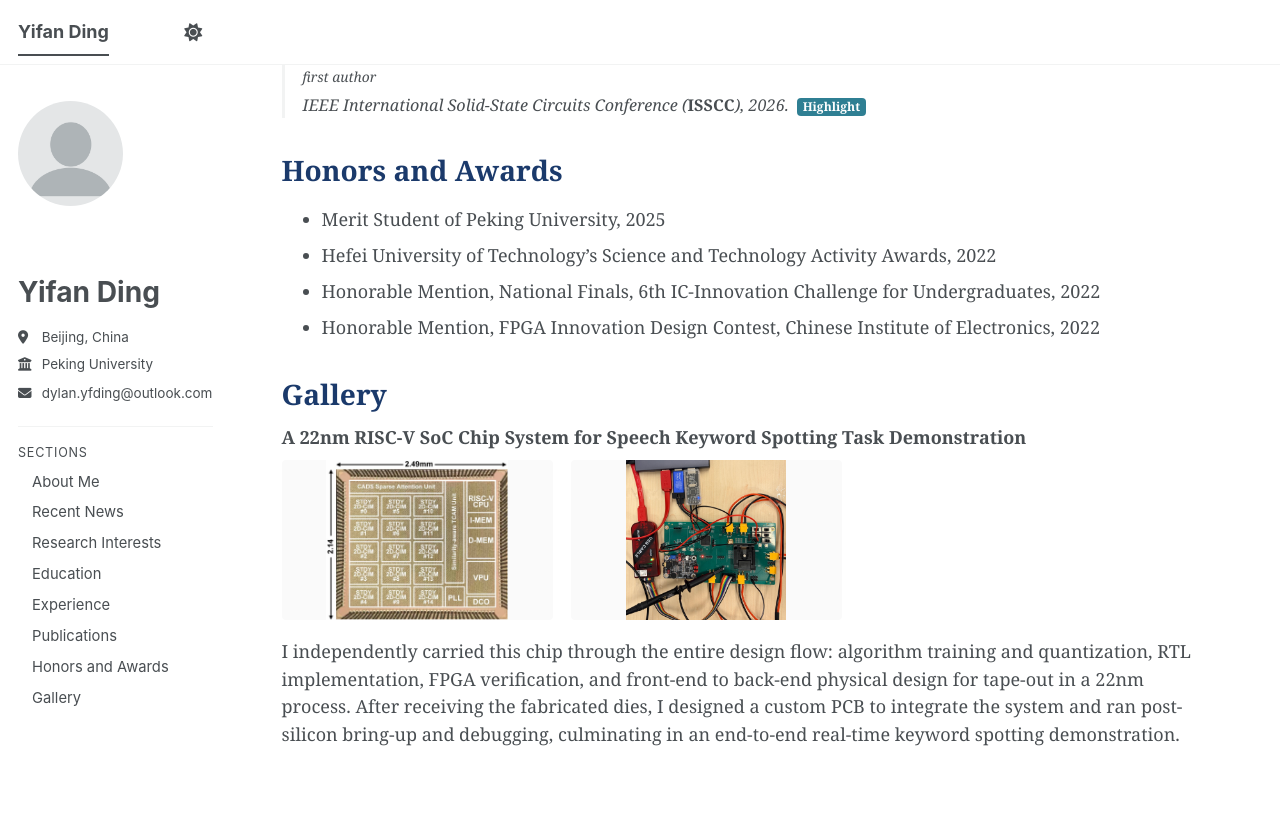
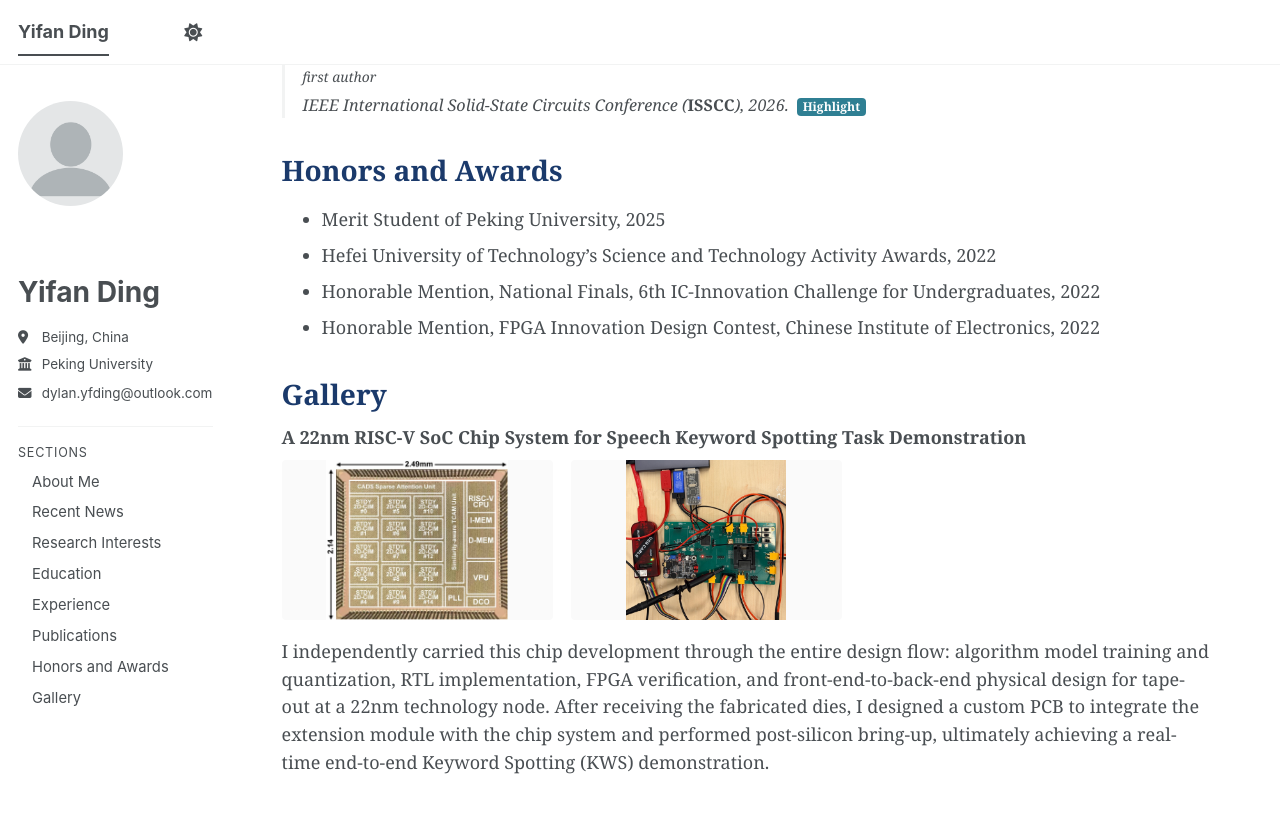
Before and after one commit to DylanDing54/DylanDing54.github.io, a Jekyll site: the page built from _pages/about.md, in a window 1280 px wide and 900 px high, scrolled down 1668 px. Shown: the top 813 px of the window. Built offline with Jekyll 4.4.1, drawn with Linux system fonts in a browser that asks for light colours; a style sheet for code colours, icons or effects is not loaded.

Commit message:
Use the supplied wording for the gallery description
Co-Authored-By: Claude Opus 5 (1M context) <noreply@anthropic.com>

```diff
--- a/_data/gallery.yml
+++ b/_data/gallery.yml
@@ -17,10 +17,10 @@
     - image: "kws-pcb-bringup.jpg"
       alt: "Custom PCB test setup for post-silicon validation of the SoC"
   description: >-
-    I independently carried this chip through the entire design flow:
-    algorithm training and quantization, RTL implementation, FPGA
-    verification, and front-end to back-end physical design for tape-out
-    in a 22nm process. After receiving the fabricated dies, I designed a
-    custom PCB to integrate the system and ran post-silicon bring-up and
-    debugging, culminating in an end-to-end real-time keyword spotting
-    demonstration.
+    I independently carried this chip development through the entire design
+    flow: algorithm model training and quantization, RTL implementation, FPGA
+    verification, and front-end-to-back-end physical design for tape-out at a
+    22nm technology node. After receiving the fabricated dies, I designed a
+    custom PCB to integrate the extension module with the chip system and
+    performed post-silicon bring-up, ultimately achieving a real-time
+    end-to-end Keyword Spotting (KWS) demonstration.
```
